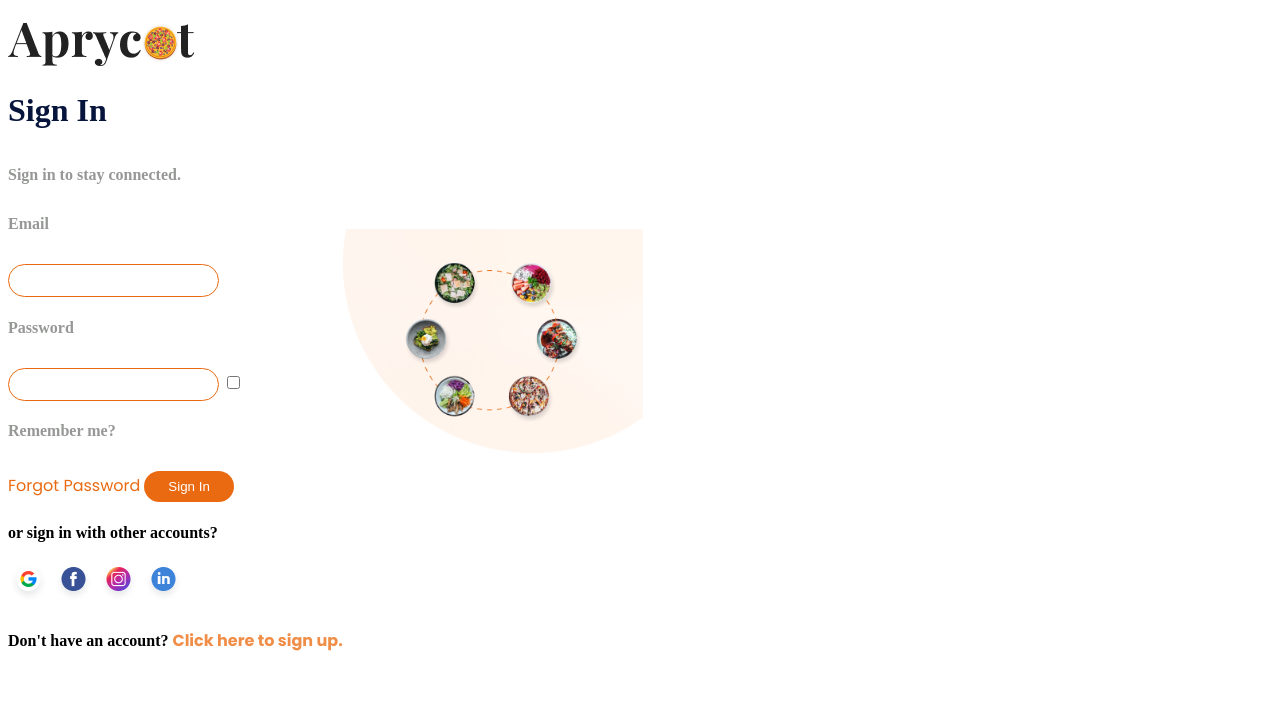
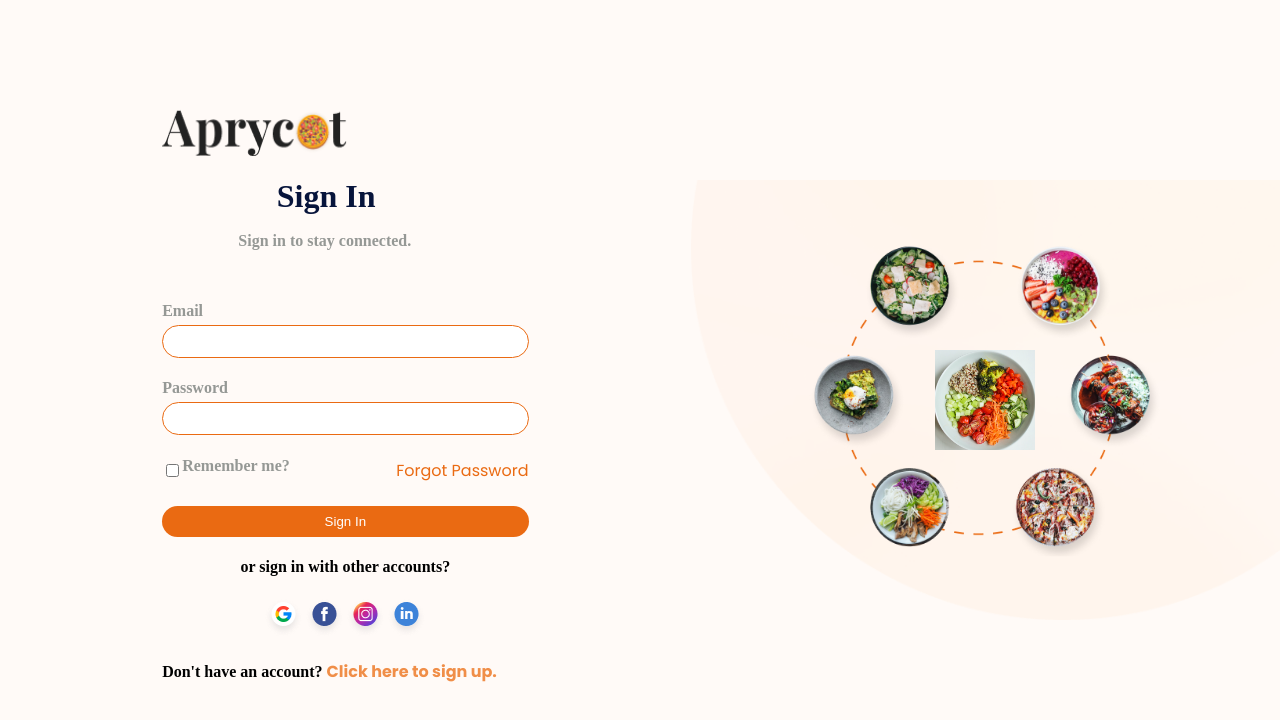
Before and after one commit to pedraocode/aprycot, a plain HTML site: page index.html in a window 1280 px wide. Drawn offline with Linux system fonts and the light colour scheme.

Commit message:
tentando

```diff
--- a/index.html
+++ b/index.html
@@ -9,30 +9,40 @@
 </head>
 <body>
     <div class="tudo">
-    <div class="esquerda">
-    <img src="Group 33929.png" alt="">
+        <div class="esquerda">
+    <div class="esquerdo">
+    <img class="logo" src="Group 33929.png" alt="">
+    <div class="faz">
     <h1 class="se">Sign In</h1>
     <h4  class="ta">Sign in to stay connected.</h4>
-    <h4 class="ta">Email</h4>
+    </div>
+    <h4 class="taa">Email</h4>
     <input class="hj" type="text">
-    <h4 class="ta">Password</h4>
+    <h4 class="taa">Password</h4>
     <input class="hj" type="text">
+    <div class="fe">
     <input class="hk" type="checkbox">
     <h4 class="ta">Remember me?</h4>
+
     <a href="#">Forgot Password</a>
+    </div>
     <button class="sign">Sign In</button>
-    <h4>or sign in with other accounts?</h4>
-    <img src="Gmail.png" alt="">
-    <img src="Facebook.png" alt="">
-    <img src="Instagram.png" alt="">
-    <img src="Linkedin.png" alt="">
+    <h4 class="k">or sign in with other accounts?</h4>
+    <div class="at">
+    <img class="ata" src="Gmail.png" alt="">
+    <img class="ata" src="Facebook.png" alt="">
+    <img class="ata" src="Instagram.png" alt="">
+    <img class="ata" src="Linkedin.png" alt="">
+    </div>
     <h4>Don't have an account? <a class="click" href="#">Click here to sign up.</a></h4>
+    </div>
     </div>
     <div class="circulo">
 
         <img src="Ellipse 188.png" alt="Fundo" class="fundo">
 
         <img src="Group 33916.png" alt="Conteúdo" class="conteudo">
+        <img src="pexels-jonathan-borba-3009323.png" class="left-img" alt="">
       </div>
       </div>
 </body>
--- a/style.css
+++ b/style.css
@@ -16,6 +16,7 @@ border: 1px solid #EA6A12;
     width: 137px;
 height: 52px;
 color: #07143B;
+margin-bottom: -20px;
 }
 
 .ta {
@@ -58,7 +59,7 @@ border: none;
 
 .circulo {
     position: relative;
-    width: 300px;
+    width: 60%;
 
   }
 
@@ -81,5 +82,94 @@ border: none;
 
   .tudo {
     display: flex;
+    justify-content: center; /* centraliza horizontalmente */
+    align-items: center;    /* centraliza verticalmente */
+    height: 100vh;          /* faz o container ocupar 100% da altura da viewport */
+  }
+
+
+  .esquerda {
+    width: 900px; /* defina o valor conforme sua necessidade */
+    margin: 0 auto;
+    display: flex;
     align-items: center;
+    justify-content: center;
   }
+
+  .esquerdo {
+    display: flex;
+    flex-direction: column;
+  }
+
+  html {
+    margin: 0px;
+  }
+  body {
+    padding: 0px;
+    margin: 0px;
+    background-color: rgb(255, 250, 247);
+}
+
+.ata {
+    max-width: 44px;
+    max-height: 44px;
+}
+
+.at {
+    display: flex;
+    align-items: center;
+    justify-content: center;
+}
+
+.fe {
+    display: flex;
+    align-items: center;
+
+}
+
+.taa {
+    width: 214px;
+height: 28px;
+color: #959895;
+margin-bottom: -5px;
+}
+
+.faz {
+    display: flex;
+flex-direction: column;
+align-items: center;
+    justify-content: center;
+}
+
+.k {
+display: flex;
+align-items: center;
+justify-content: center;
+}
+
+.logo {
+    width: 185px;
+height: 62px;
+
+}
+
+.left-img {
+    position: absolute;
+    left: 50%;
+    top: 50%;
+
+    width: 60%;
+    height: auto;
+    z-index: 2;
+}
+
+
+  .circulo img:last-child {
+    position: absolute;
+
+    transform: translate(-50%, -50%);
+    width: 100px;
+    height: auto;
+    z-index: 2;
+
+  }
```
Also changed, not shown: pexels-jonathan-borba-3009323.png (added).
